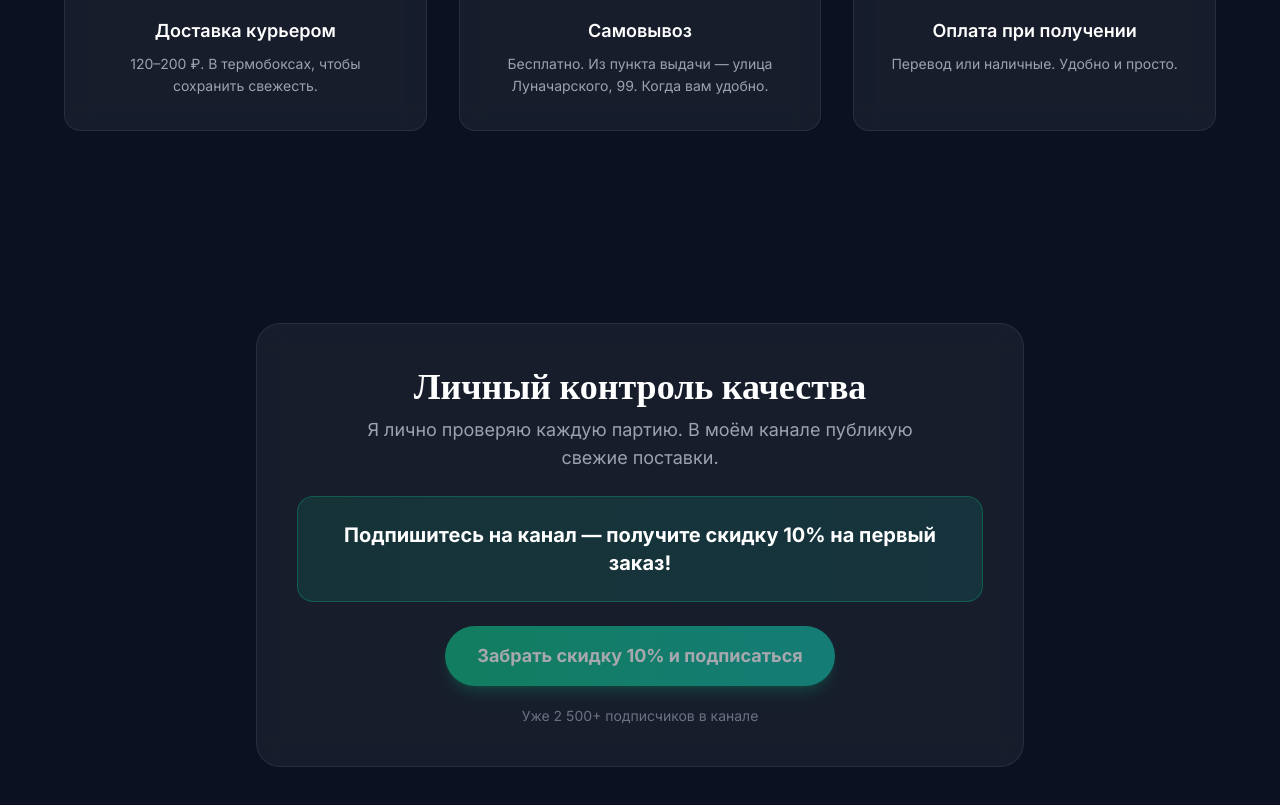
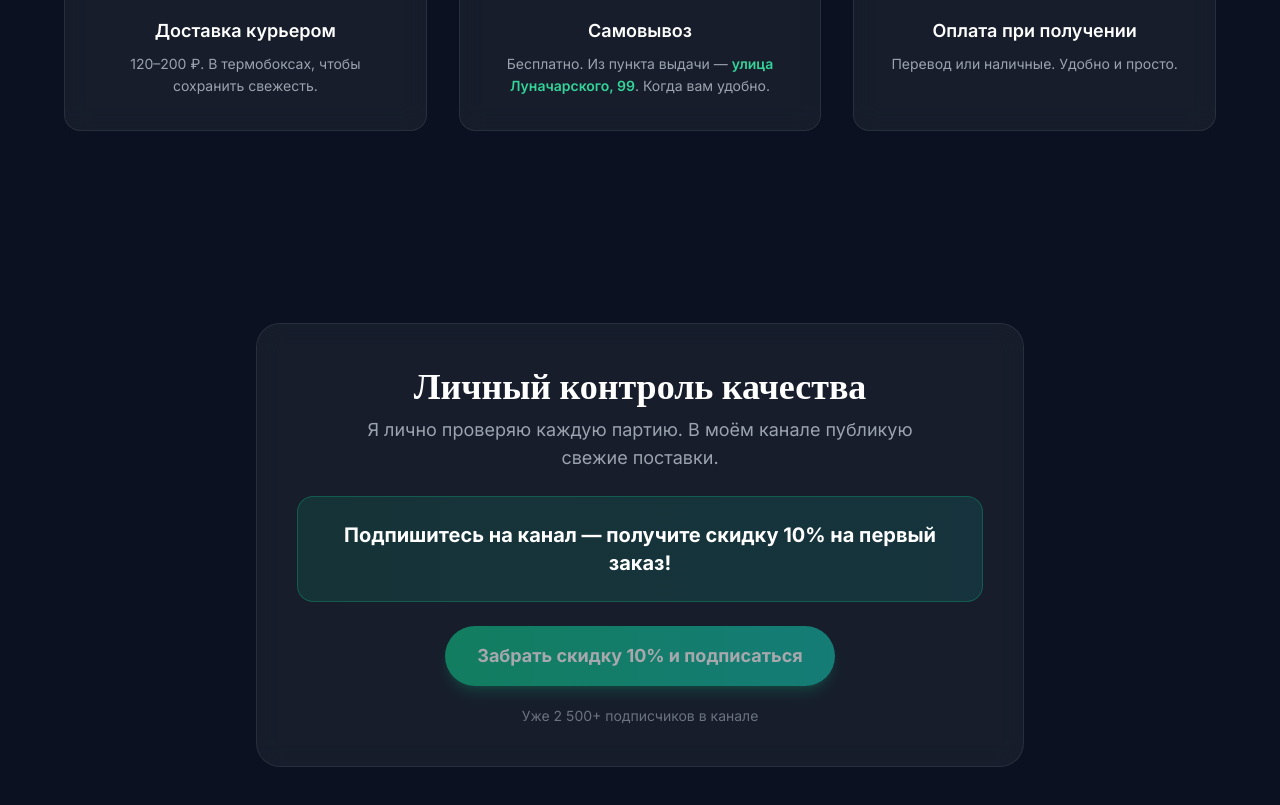
Before and after one commit to InsafVibeCOde/magazine-, a plain HTML site: page index.html in a window 1280 px wide. Shown: the part 2252-3057 px from the top of the page. Drawn offline with nearby package versions, Linux system fonts and the light colour scheme.

Commit message:
Подсвечен адрес пункта выдачи

```diff
--- a/index.html
+++ b/index.html
@@ -183,7 +183,7 @@
               <svg class="w-7 h-7 text-emerald-400" fill="none" stroke="currentColor" stroke-width="1.5" viewBox="0 0 24 24"><path stroke-linecap="round" stroke-linejoin="round" d="M15 10.5a3 3 0 1 1-6 0 3 3 0 0 1 6 0Z"/><path stroke-linecap="round" stroke-linejoin="round" d="M19.5 10.5c0 7.142-7.5 11.25-7.5 11.25S4.5 17.642 4.5 10.5a7.5 7.5 0 1 1 15 0Z"/></svg>
             </div>
             <h3 class="text-white font-semibold text-lg mb-2">Самовывоз</h3>
-            <p class="text-gray-400 text-sm leading-relaxed">Бесплатно. Из пункта выдачи — улица Луначарского, 99. Когда вам удобно.</p>
+            <p class="text-gray-400 text-sm leading-relaxed">Бесплатно. Из пункта выдачи — <span class="text-emerald-400 font-semibold">улица Луначарского, 99</span>. Когда вам удобно.</p>
           </div>
 
           <div class="card-glass rounded-2xl p-6 sm:p-8 text-center transition-all duration-300 reveal">
```
